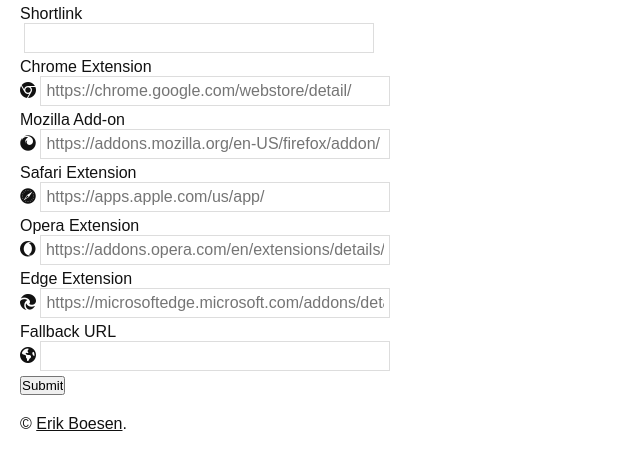
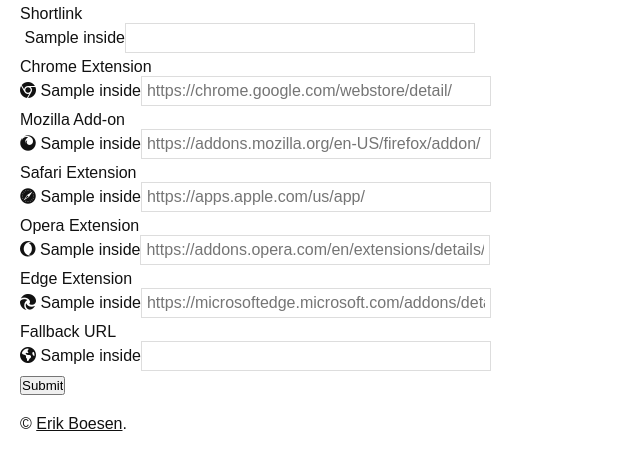
Before and after one commit to ErikBoesen/onext, a Flask app: template app/templates/index.html in a window 1280 px wide. Shown: the part 73-543 px from the top of the page, without its empty margins (0-640 px from the left). Run offline with Flask 2, Linux system fonts and the light colour scheme; tables that the repository leaves empty hold one stand-in row (values such as "Sample post"); the template is opened without the code that fills it: values that come from a table or form of the project are taken from there, most other values are stand-ins (such as "Sample title", 1, 10 or a date in 2020); some libraries are stand-ins or nearby versions; some web fonts are replaced.

Commit message:
Fix spaces between text and input

```diff
--- a/app/templates/_input.html
+++ b/app/templates/_input.html
@@ -1,9 +1,9 @@
-<div>
+<div class="entry">
     {{ item.label }}
     {% if icon %}
     <i class="fa fa-{{ icon }}"></i>
     {% endif %}
-    {{ item(placeholder=placeholder) }}
+    {% if inside %}<span class="inside">{{ inside }}</span>{% endif %}{{ item(placeholder=placeholder) }}
     {% for error in item.errors %}
     <span class="error">{{ error }}</span>
     {% endfor %}
```
